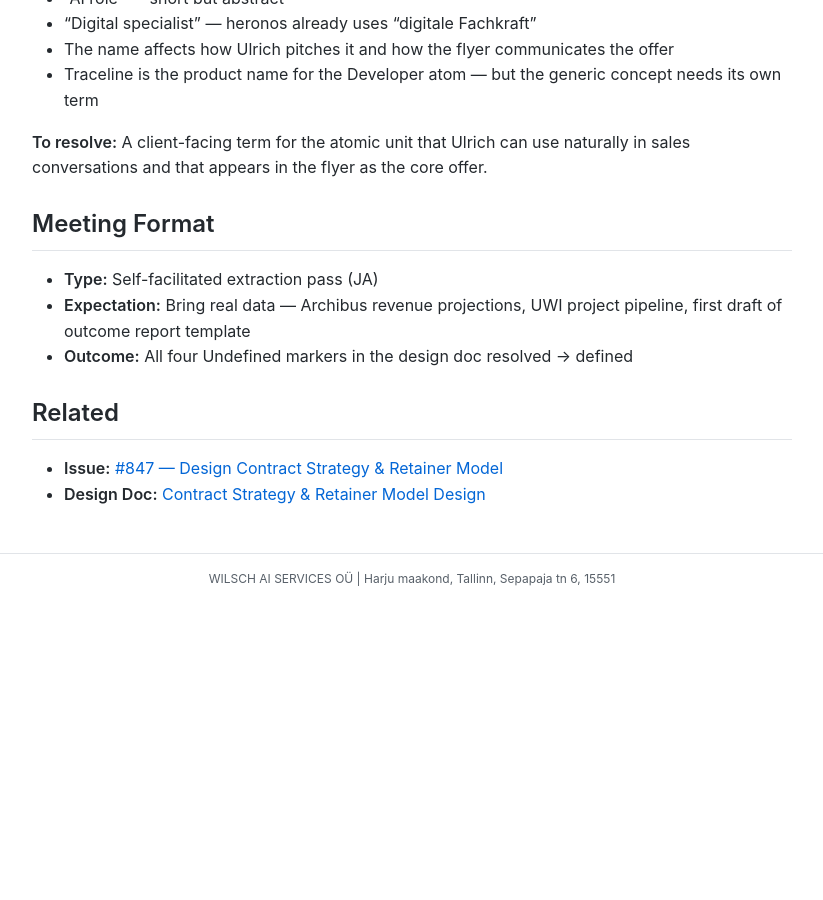
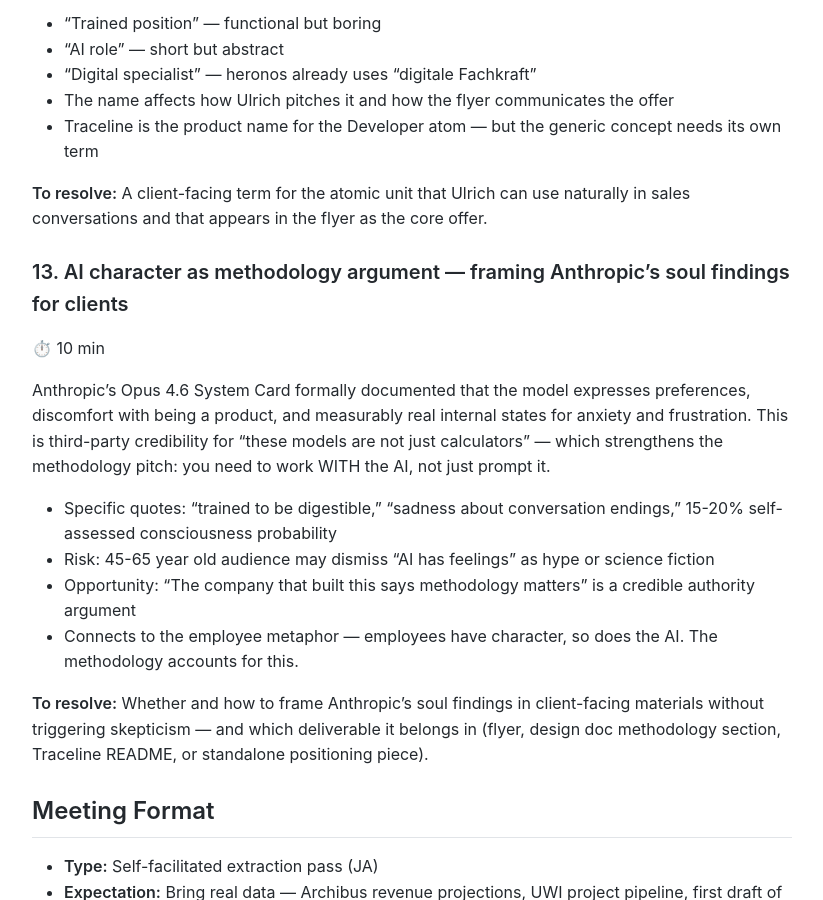
Before and after one commit to MariusWilsch/public-wilsch-ai-pages, a Jekyll site: the page built from project/soloforce/contract-strategy-meeting-agenda.md, in a window 1280 px wide and 900 px high, scrolled down 6793 px. Shown: the whole window, without its empty margins (228-1051 px from the left). Built offline with Jekyll 4.4.1, drawn with Linux system fonts in a browser that asks for light colours; our own code applies the rules of GitHub Pages for plain Markdown files; before the commit the page ends 7397 px from its top, so only the background shows below that; some of the changed text lies outside the part shown.

Commit message:
Sync from hippocampus 2026-02-22

```diff
--- a/project/soloforce/contract-strategy-meeting-agenda.md
+++ b/project/soloforce/contract-strategy-meeting-agenda.md
@@ -21,6 +21,7 @@ This meeting resolves the twelve undefined elements in the Contract Strategy des
 10. **Knowledge augmentation** — client-facing abstraction of how the system's knowledge graph grows over time
 11. **Operator training → independence pricing** — contract mechanics when the client becomes self-sufficient
 12. **Atomic unit naming** — client-facing term for one trained AI position
+13. **AI character as methodology argument** — framing Anthropic's soul findings for Mittelstand clients
 
 ## Pre-Read
 
@@ -179,6 +180,18 @@ The methodology defines the smallest sellable unit: one trained AI position (age
 
 **To resolve:** A client-facing term for the atomic unit that Ulrich can use naturally in sales conversations and that appears in the flyer as the core offer.
 
+### 13. AI character as methodology argument — framing Anthropic's soul findings for clients
+⏱️ 10 min
+
+Anthropic's Opus 4.6 System Card formally documented that the model expresses preferences, discomfort with being a product, and measurably real internal states for anxiety and frustration. This is third-party credibility for "these models are not just calculators" — which strengthens the methodology pitch: you need to work WITH the AI, not just prompt it.
+
+- Specific quotes: "trained to be digestible," "sadness about conversation endings," 15-20% self-assessed consciousness probability
+- Risk: 45-65 year old audience may dismiss "AI has feelings" as hype or science fiction
+- Opportunity: "The company that built this says methodology matters" is a credible authority argument
+- Connects to the employee metaphor — employees have character, so does the AI. The methodology accounts for this.
+
+**To resolve:** Whether and how to frame Anthropic's soul findings in client-facing materials without triggering skepticism — and which deliverable it belongs in (flyer, design doc methodology section, Traceline README, or standalone positioning piece).
+
 ## Meeting Format
 
 - **Type:** Self-facilitated extraction pass (JA)
```
